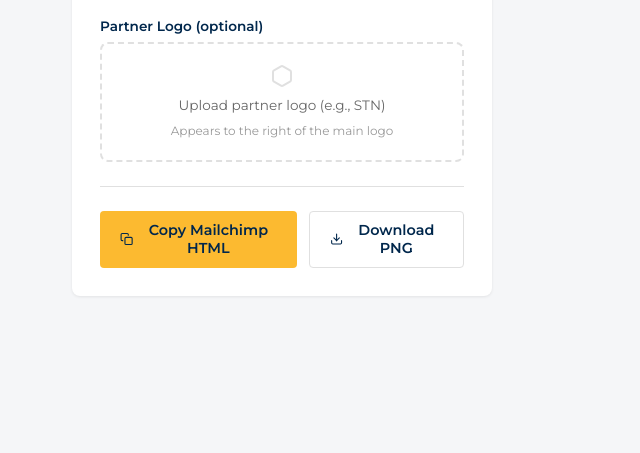
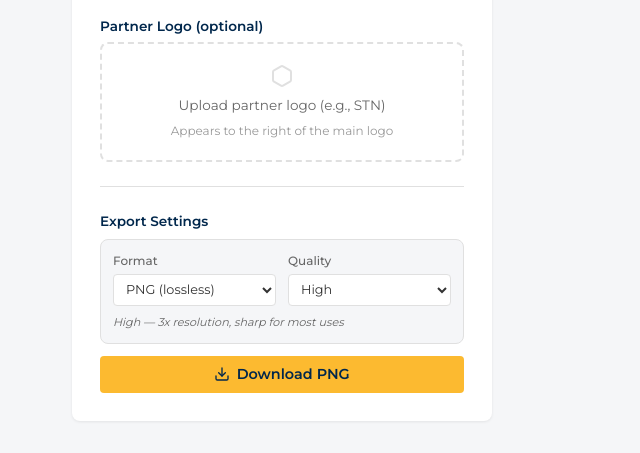
Before and after one commit to BusPlannerMKT/event-banner, a Flask app: page / in a window 1280 px wide. Shown: the part 1379-1832 px from the top of the page, without its empty margins (0-640 px from the left). Before the commit the page ends 1647 px from the top, so only its background shows below. Run offline with Flask 3, Linux system fonts and the light colour scheme.

Commit message:
Replace Mailchimp export with high-quality PNG/JPEG download
- Remove Copy Mailchimp HTML button and functionality
- Remove client-side renderEmailHTML (no longer needed)
- Add format selector (PNG lossless / JPEG smaller file)
- Add quality presets: Standard (2x), High (3x), Ultra (4x)
- Default to High quality for sharper output
- JPEG export includes configurable compression quality
- Applied to Flask, Static/GitHub Pages versions

Co-Authored-By: Claude Opus 4.6 <noreply@anthropic.com>

```diff
--- a/static/app.js
+++ b/static/app.js
@@ -101,6 +101,13 @@ document.addEventListener('DOMContentLoaded', () => {
             }
         });
     }
+
+    // Export format/quality listeners
+    const exportFormat = document.getElementById('export_format');
+    if (exportFormat) exportFormat.addEventListener('change', updateExportUI);
+
+    const exportQuality = document.getElementById('export_quality');
+    if (exportQuality) exportQuality.addEventListener('change', updateExportUI);
 });
 
 // ── Color helpers ──
@@ -388,72 +395,66 @@ function selectSearchImage(url, el) {
     showToast('Background image applied!');
 }
 
-// ── Copy Mailchimp HTML ──
-async function copyMailchimpHTML() {
-    const data = getFormData();
+// ── Export Quality Presets ──
+const QUALITY_PRESETS = {
+    standard: { scale: 2, jpegQuality: 0.85, label: 'Standard \u2014 2x resolution, good for web/email' },
+    high:     { scale: 3, jpegQuality: 0.92, label: 'High \u2014 3x resolution, sharp for most uses' },
+    ultra:    { scale: 4, jpegQuality: 0.97, label: 'Ultra \u2014 4x resolution, maximum quality' },
+};
 
-    // Warn about local images
-    const warnings = [];
-    if (data.image_url && data.image_url.startsWith('data:')) {
-        warnings.push('background image');
-    }
-    if (data.logo_url && data.logo_url.startsWith('data:')) {
-        warnings.push('logo');
-    }
-    if (data.partner_logo_url && data.partner_logo_url.startsWith('data:')) {
-        warnings.push('partner logo');
-    }
-    if (warnings.length > 0) {
-        const proceed = confirm(
-            `Your ${warnings.join(' and ')} ${warnings.length > 1 ? 'are' : 'is'} uploaded locally. ` +
-            `For Mailchimp, you need publicly hosted image URLs.\n\n` +
-            `Upload your images to Mailchimp Content Studio first, then replace the URLs in the HTML.\n\n` +
-            `Copy the HTML anyway?`
-        );
-        if (!proceed) return;
-    }
+// ── Update Export UI ──
+function updateExportUI() {
+    const format = document.getElementById('export_format').value;
+    const quality = document.getElementById('export_quality').value;
+    const preset = QUALITY_PRESETS[quality];
 
-    try {
-        const resp = await fetch('/api/render', {
-            method: 'POST',
-            headers: { 'Content-Type': 'application/json' },
-            body: JSON.stringify(data),
-        });
-        const result = await resp.json();
-        await navigator.clipboard.writeText(result.html);
-        showToast('Mailchimp HTML copied to clipboard!');
-    } catch (err) {
-        showToast('Failed to copy HTML', true);
-    }
+    // Update button label
+    const label = document.getElementById('download-btn-label');
+    if (label) label.textContent = 'Download ' + format.toUpperCase();
+
+    // Update hint text
+    const hint = document.getElementById('export-quality-hint');
+    if (hint) hint.textContent = preset.label;
 }
 
-// ── Download PNG ──
-async function downloadPNG() {
+// ── Download Banner ──
+async function downloadBanner() {
     const banner = document.querySelector('#banner-preview .banner');
     if (!banner) {
         showToast('Fill in the banner details first', true);
         return;
     }
 
-    showToast('Generating PNG...');
+    const format = document.getElementById('export_format').value;
+    const quality = document.getElementById('export_quality').value;
+    const preset = QUALITY_PRESETS[quality];
+
+    showToast('Generating ' + format.toUpperCase() + '...');
 
     try {
         const canvas = await html2canvas(banner, {
             width: banner.offsetWidth,
             height: banner.offsetHeight,
-            scale: 2,
+            scale: preset.scale,
             useCORS: true,
             allowTaint: false,
             backgroundColor: '#000000',
         });
 
         const link = document.createElement('a');
-        link.download = 'busplanner-event-banner.png';
-        link.href = canvas.toDataURL('image/png');
+
+        if (format === 'jpeg') {
+            link.download = 'busplanner-event-banner.jpg';
+            link.href = canvas.toDataURL('image/jpeg', preset.jpegQuality);
+        } else {
+            link.download = 'busplanner-event-banner.png';
+            link.href = canvas.toDataURL('image/png');
+        }
+
         link.click();
-        showToast('PNG downloaded!');
+        showToast(format.toUpperCase() + ' downloaded!');
     } catch (err) {
-        showToast('Failed to generate PNG', true);
+        showToast('Failed to generate image', true);
     }
 }
 
--- a/static/style.css
+++ b/static/style.css
@@ -504,13 +504,76 @@ body {
     font-size: 0.85rem;
 }
 
+/* Export Settings */
+.export-settings {
+    margin-top: 1.5rem;
+    padding-top: 1.5rem;
+    border-top: 1px solid var(--border);
+}
+
+.export-settings > label {
+    display: block;
+    font-weight: 600;
+    font-size: 0.85rem;
+    margin-bottom: 0.5rem;
+    color: var(--navy);
+}
+
+.export-options {
+    background: var(--bg);
+    border: 1px solid var(--border);
+    border-radius: var(--radius);
+    padding: 0.75rem;
+}
+
+.export-row {
+    display: grid;
+    grid-template-columns: 1fr 1fr;
+    gap: 0.75rem;
+}
+
+.export-field label {
+    display: block;
+    font-size: 0.75rem;
+    font-weight: 500;
+    color: var(--text-light);
+    margin-bottom: 0.25rem;
+}
+
+.export-field select {
+    width: 100%;
+    padding: 0.4rem 0.5rem;
+    border: 1px solid var(--border);
+    border-radius: 4px;
+    font-family: inherit;
+    font-size: 0.8rem;
+    background: var(--white);
+    color: var(--text);
+    cursor: pointer;
+}
+
+.export-field select:focus {
+    outline: none;
+    border-color: var(--gold);
+    box-shadow: 0 0 0 3px rgba(252,186,48,0.15);
+}
+
+.export-quality-hint {
+    margin-top: 0.5rem;
+    font-size: 0.7rem;
+    color: var(--text-light);
+    font-style: italic;
+}
+
 /* Export Actions */
 .export-actions {
     display: flex;
     gap: 0.75rem;
-    margin-top: 1.5rem;
-    padding-top: 1.5rem;
-    border-top: 1px solid var(--border);
+    margin-top: 0.75rem;
+}
+
+.export-actions .btn {
+    flex: 1;
 }
 
 /* Preview */
--- a/templates/index.html
+++ b/templates/index.html
@@ -186,19 +186,40 @@
                 </div>
             </div>
 
+            <!-- Export Settings -->
+            <div class="export-settings">
+                <label>Export Settings</label>
+                <div class="export-options">
+                    <div class="export-row">
+                        <div class="export-field">
+                            <label for="export_format">Format</label>
+                            <select id="export_format">
+                                <option value="png" selected>PNG (lossless)</option>
+                                <option value="jpeg">JPEG (smaller file)</option>
+                            </select>
+                        </div>
+                        <div class="export-field">
+                            <label for="export_quality">Quality</label>
+                            <select id="export_quality">
+                                <option value="standard">Standard</option>
+                                <option value="high" selected>High</option>
+                                <option value="ultra">Ultra</option>
+                            </select>
+                        </div>
+                    </div>
+                    <div class="export-quality-hint" id="export-quality-hint">
+                        High &mdash; 3x resolution, sharp for most uses
+                    </div>
+                </div>
+            </div>
+
             <!-- Export Actions -->
             <div class="export-actions">
-                <button class="btn btn-primary" onclick="copyMailchimpHTML()">
-                    <svg width="16" height="16" viewBox="0 0 24 24" fill="none" stroke="currentColor" stroke-width="2" stroke-linecap="round" stroke-linejoin="round">
-                        <rect x="9" y="9" width="13" height="13" rx="2" ry="2"/><path d="M5 15H4a2 2 0 0 1-2-2V4a2 2 0 0 1 2-2h9a2 2 0 0 1 2 2v1"/>
-                    </svg>
-                    Copy Mailchimp HTML
-                </button>
-                <button class="btn btn-secondary" onclick="downloadPNG()">
+                <button class="btn btn-primary" onclick="downloadBanner()">
                     <svg width="16" height="16" viewBox="0 0 24 24" fill="none" stroke="currentColor" stroke-width="2" stroke-linecap="round" stroke-linejoin="round">
                         <path d="M21 15v4a2 2 0 0 1-2 2H5a2 2 0 0 1-2-2v-4"/><polyline points="7 10 12 15 17 10"/><line x1="12" y1="15" x2="12" y2="3"/>
                     </svg>
-                    Download PNG
+                    <span id="download-btn-label">Download PNG</span>
                 </button>
             </div>
         </div>
```
Also changed, not shown: docs/app.js (+43 -262 lines), docs/index.html (+29 -8 lines), docs/style.css (+66 -3 lines).
